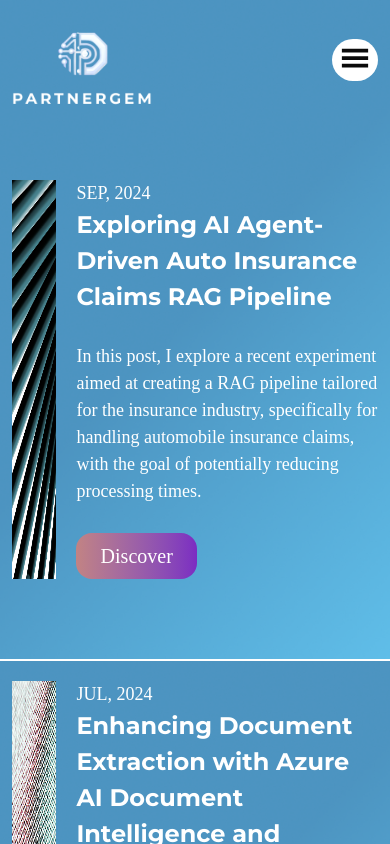
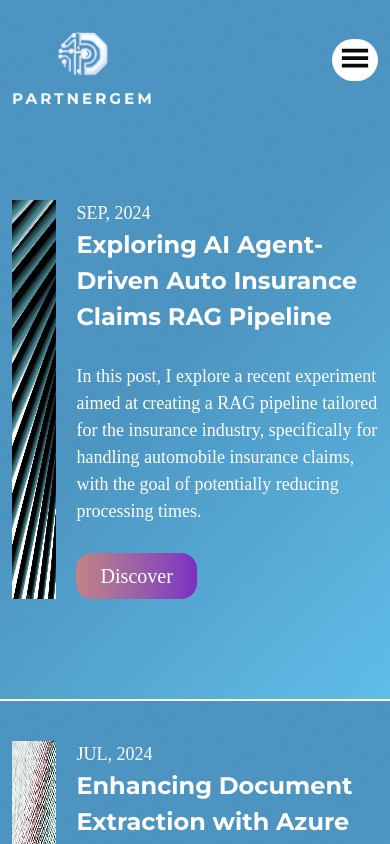
Before and after one commit to dandytech/partnergem, a React (Vite) app: page /blog in a window 390 px wide. Shown: the top 844 px of the page. Built offline with nearby package versions, Linux system fonts and the light colour scheme; a web font is replaced by a local one.

Commit message:
my mobile commit

```diff
--- a/pages/Blog.jsx
+++ b/pages/Blog.jsx
@@ -91,9 +91,9 @@ export default function Blog() {
                 } ${isLastItem ? "mb-20" : ""}`}
               >
                 <div>
-                  <img src={blog.pic} alt="blog" className="w-full h-full" />
+                  <img src={blog.pic} alt="blog" className="w-full h-full py-5" />
                 </div>
-                <div className="lg:w-[40%]">
+                <div className="lg:w-[40%] py-5">
                   <p
                     className={`font-[400] md:text-[20px] text-[18px] font-Marcellus-SC ${
                       isWhiteBg ? "text-[#000A1C]" : "text-white"
```
